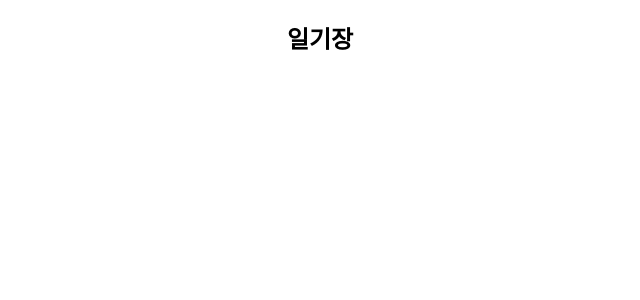
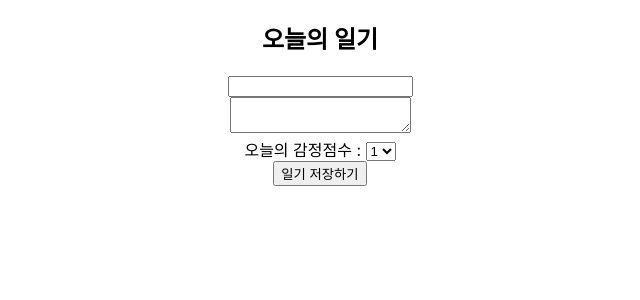
Before and after one commit to emjeLee/clone_coding, a React (Create React App) app in the folder react-diary/: page / in a window 1280 px wide. Shown: the top 300 px of the page, without its empty margins (320-960 px from the left). Built offline with nearby package versions, Linux system fonts and the light colour scheme.

Commit message:
Diaryeditor : author, content, emotion, submit

```diff
--- a/react-diary/src/App.js
+++ b/react-diary/src/App.js
@@ -1,9 +1,10 @@
 import './App.css';
+import DiaryEditor from './DiaryEditor'
 
 function App() {
   return (
     <div className="App">
-      <h2>일기장</h2>
+      <DiaryEditor />
     </div>
   );
 }
--- /dev/null
+++ b/react-diary/src/DiaryEditor.js
@@ -0,0 +1,49 @@
+import { useState } from 'react';
+
+const DiaryEditor = () => {
+
+    const [state, setState] = useState({
+        author:"",
+        content:"",
+        emotion:1,
+    });
+
+    const handleChangeState = (e) =>{
+        setState({
+            ...state,
+            [e.target.name]: e.target.value,
+        });
+    };
+
+    const handleSubmit = () => {
+        console.log(state);
+        alert("저장 성공");
+    };
+
+    return (
+    <div className="DiaryEditor">
+        <h2>오늘의 일기</h2>
+        <div>
+            <input name="author" value={state.author} onChange={handleChangeState} />
+        </div>
+        <div>
+            <textarea name="content" value={state.content} onChange={handleChangeState} />
+        </div>
+        <div>
+            <span>오늘의 감정점수 : </span>
+            <select name='emotion' value={state.emotion} onChange={handleChangeState}>
+                <option value={1}>1</option>
+                <option value={2}>2</option>
+                <option value={3}>3</option>
+                <option value={4}>4</option>
+                <option value={5}>5</option>
+            </select>
+        </div>
+        <div>
+            <button onClick={handleSubmit}>일기 저장하기</button>
+        </div>
+    </div>
+    );
+};
+
+export default DiaryEditor;
```
